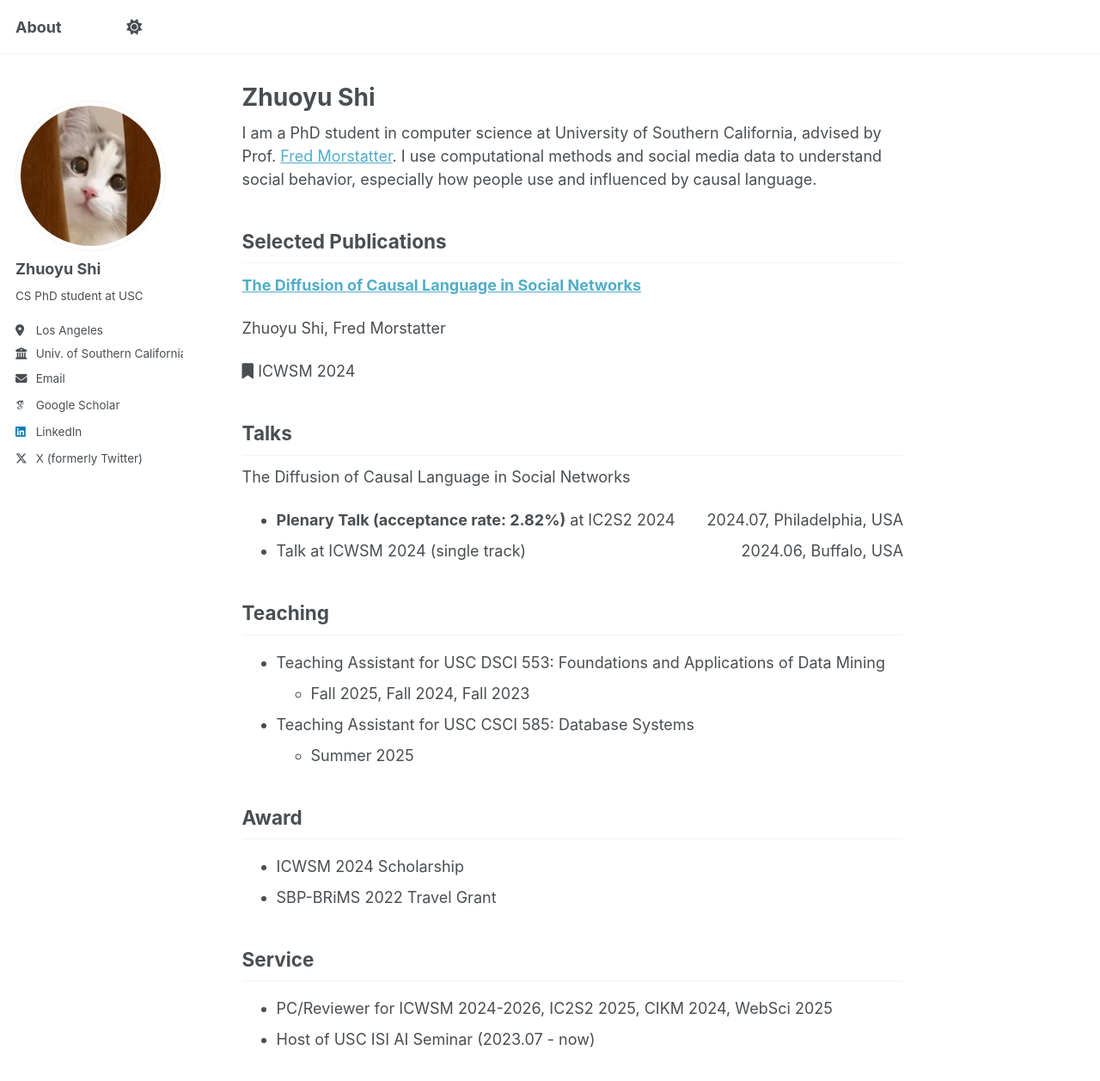
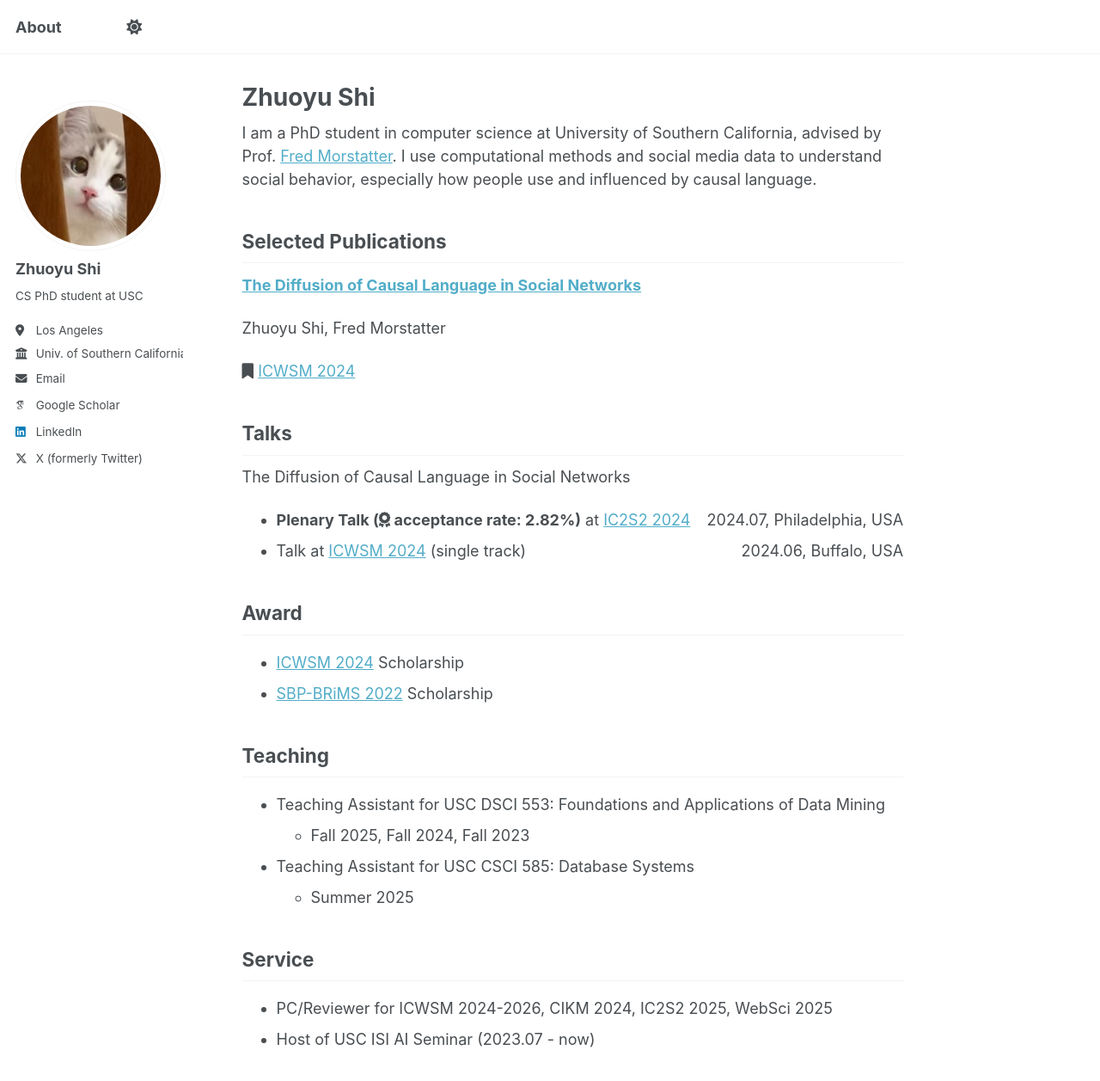
Before and after one commit to ZhuoyuShiii/zhuoyushiii.github.io, a Jekyll site: the page built from _pages/about.md, in a window 1280 px wide and 1400 px high. Shown: the top 1257 px of the window at 86% size. Built offline with Jekyll 4.4.1, drawn with Linux system fonts in a browser that asks for light colours; some web fonts are replaced; a script that is not in the unit is left out; part of the change alters nothing that is shown.

Commit message:
Update about.md

```diff
--- a/_pages/about.md
+++ b/_pages/about.md
@@ -15,12 +15,18 @@ I am a PhD student in computer science at University of Southern California, adv
 
 Zhuoyu Shi, Fred Morstatter
 
-<i class="fa-regular fa-bookmark"></i> ICWSM 2024
+<i class="fa-regular fa-bookmark"></i> [ICWSM 2024](https://www.icwsm.org/2024/index.html/)
 
 ## Talks
 The Diffusion of Causal Language in Social Networks
-- **Plenary Talk (acceptance rate: 2.82%)** at IC2S2 2024 <span style="float:right;">2024.07, Philadelphia, USA</span>
-- Talk at ICWSM 2024 (single track) <span style="float:right;">2024.06, Buffalo, USA</span>
+- **Plenary Talk (<i class="fa-solid fa-award"></i> acceptance rate: 2.82%)** at [IC2S2 2024](https://ic2s2-2024.org) <span style="float:right;">2024.07, Philadelphia, USA</span>
+- Talk at [ICWSM 2024](https://www.icwsm.org/2024/index.html/) (single track) <span style="float:right;">2024.06, Buffalo, USA</span>
+
+
+## Award
+* [ICWSM 2024](https://www.icwsm.org/2024/index.html/) Scholarship
+* [SBP-BRiMS 2022](https://sbp-brims.org/2022/) Scholarship
+
 
 ## Teaching
 * Teaching Assistant for USC DSCI 553: Foundations and Applications of Data Mining
@@ -29,10 +35,7 @@ The Diffusion of Causal Language in Social Networks
   * Summer 2025
 
 
-## Award
-* ICWSM 2024 Scholarship
-* SBP-BRiMS 2022 Travel Grant
 
 ## Service
-* PC/Reviewer for ICWSM 2024-2026, IC2S2 2025, CIKM 2024, WebSci 2025
+* PC/Reviewer for ICWSM 2024-2026, CIKM 2024, IC2S2 2025, WebSci 2025
 * Host of USC ISI AI Seminar (2023.07 - now)
```
